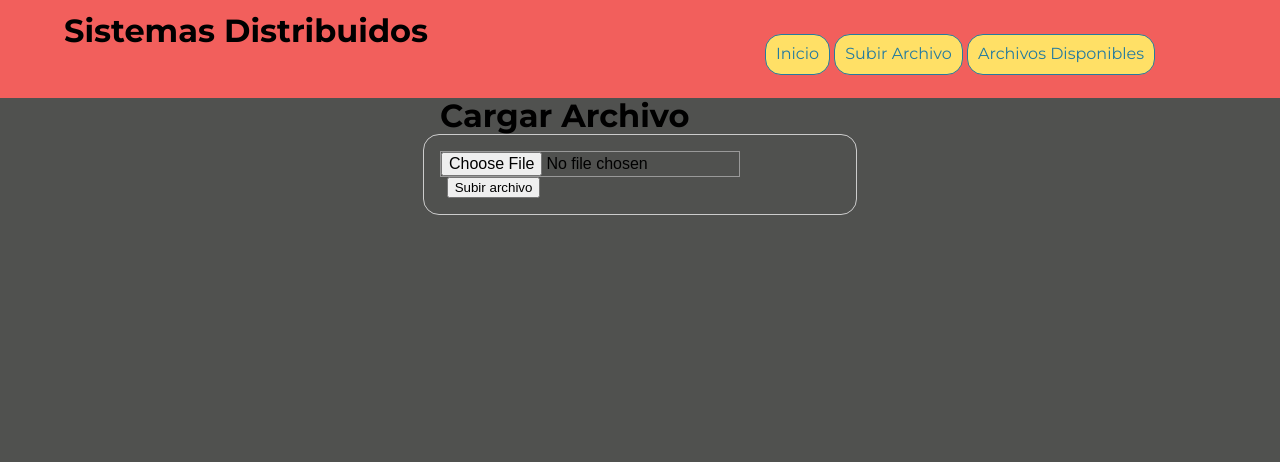
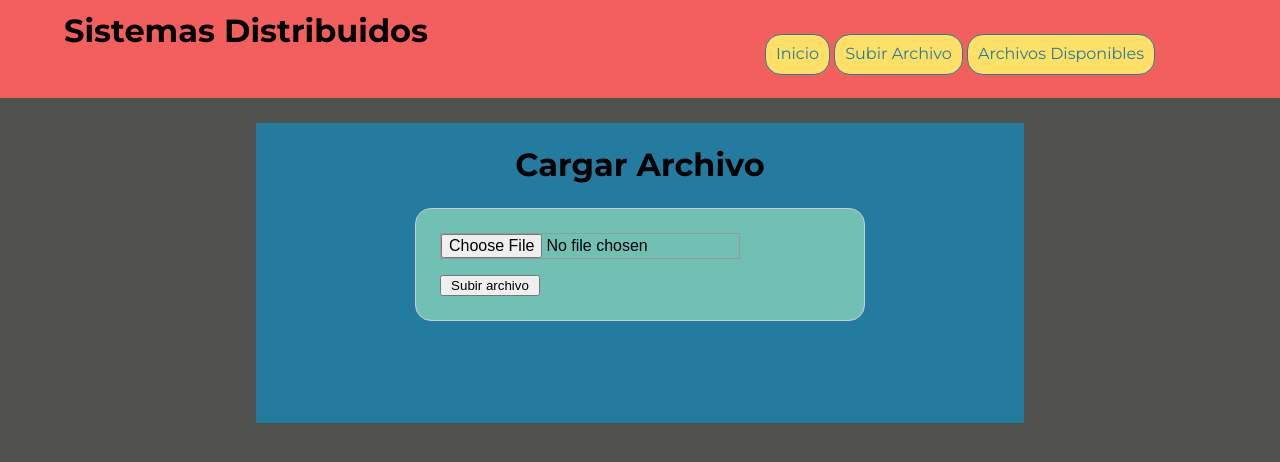
Before and after one commit to matynull/tp-sistemas-distribuidos, a website: page Servidor/public/subir.html in a window 1280 px wide. Drawn offline with Linux system fonts and the light colour scheme.

Commit message:
diseño web 2

```diff
--- a/Servidor/public/app.css
+++ b/Servidor/public/app.css
@@ -93,19 +93,34 @@ h2{
   background-color: #70c1b3;
 }
 
+.cargar{
+  background-color: #247ba0;
+  margin-top: 2%;
+  margin-left: 20%;
+  margin-right: 20%;
+  text-align: center;
+  height: 300px;
+}
+
+.cargar h1{
+  padding: 1.5rem;
+}
+
 form {
     /* Centrar el formulario en la página */
-    margin: 0 auto;
+    background-color: #70c1b3;
+    margin: auto;
     width: 400px;
     /* Esquema del formulario */
-    padding: 1em;
+    padding: 1.5rem;
     border: 1px solid #CCC;
     border-radius: 1em;
+    display: grid;
+    gap: 1rem;
   }
 
 ul {
     list-style: none;
-    padding: 0;
     margin: 0;
   }
 
@@ -148,13 +163,6 @@ textarea {
     height: 5em;
   }
 
-.button {
-    /* Alinear los botones con los campos de texto */
-    padding-left: 90px; /* mismo tamaño que los elementos de la etiqueta */
-  }
-
-button {
-    /* Este margen adicional representa aproximadamente el mismo espacio que el espacio
-       entre las etiquetas y sus campos de texto */
-    margin-left: .5em;
-  }
+.cargar button{
+  margin-right: 75%;
+}
--- a/Servidor/public/subir.html
+++ b/Servidor/public/subir.html
@@ -20,7 +20,7 @@
             </ul>
         </nav>
     </header>
-    <div>
+    <div class="cargar">
         <h1>Cargar Archivo</h1>
         <form>
             <input id="file" type="file" />
```
